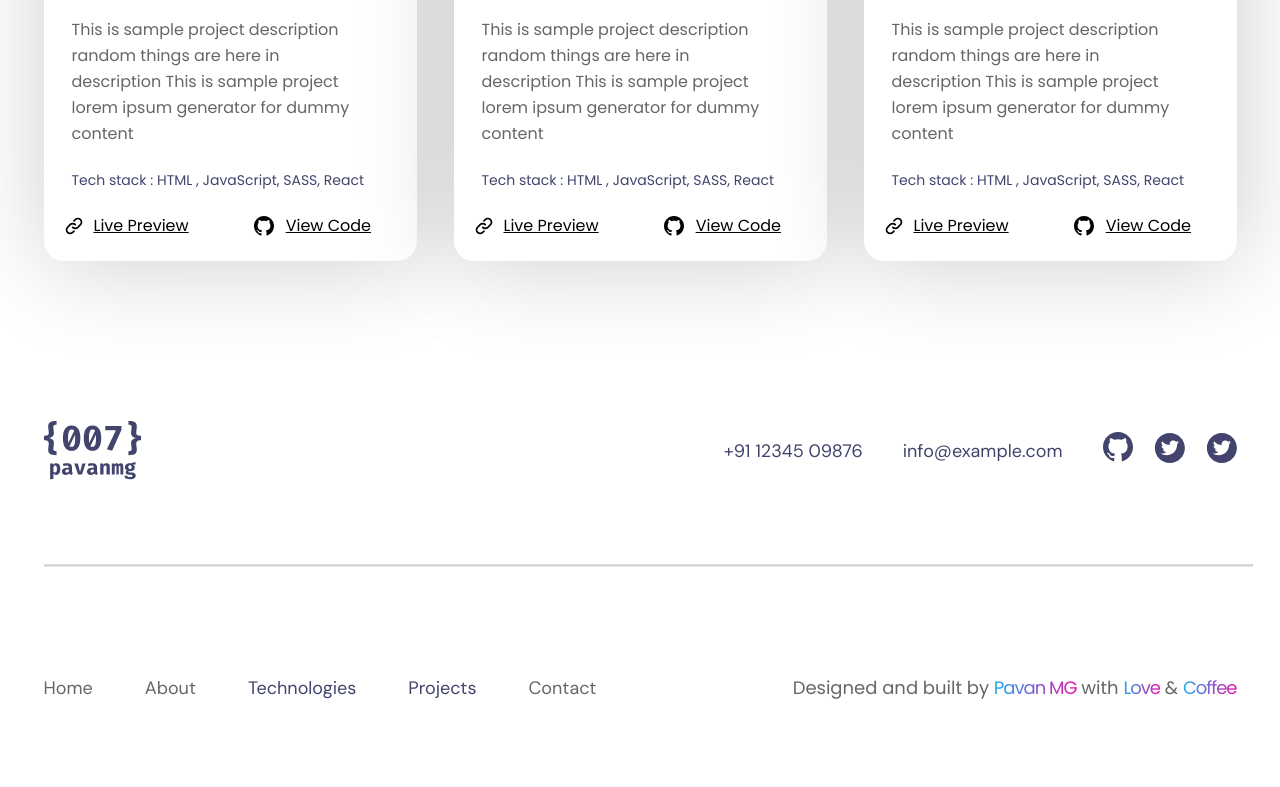
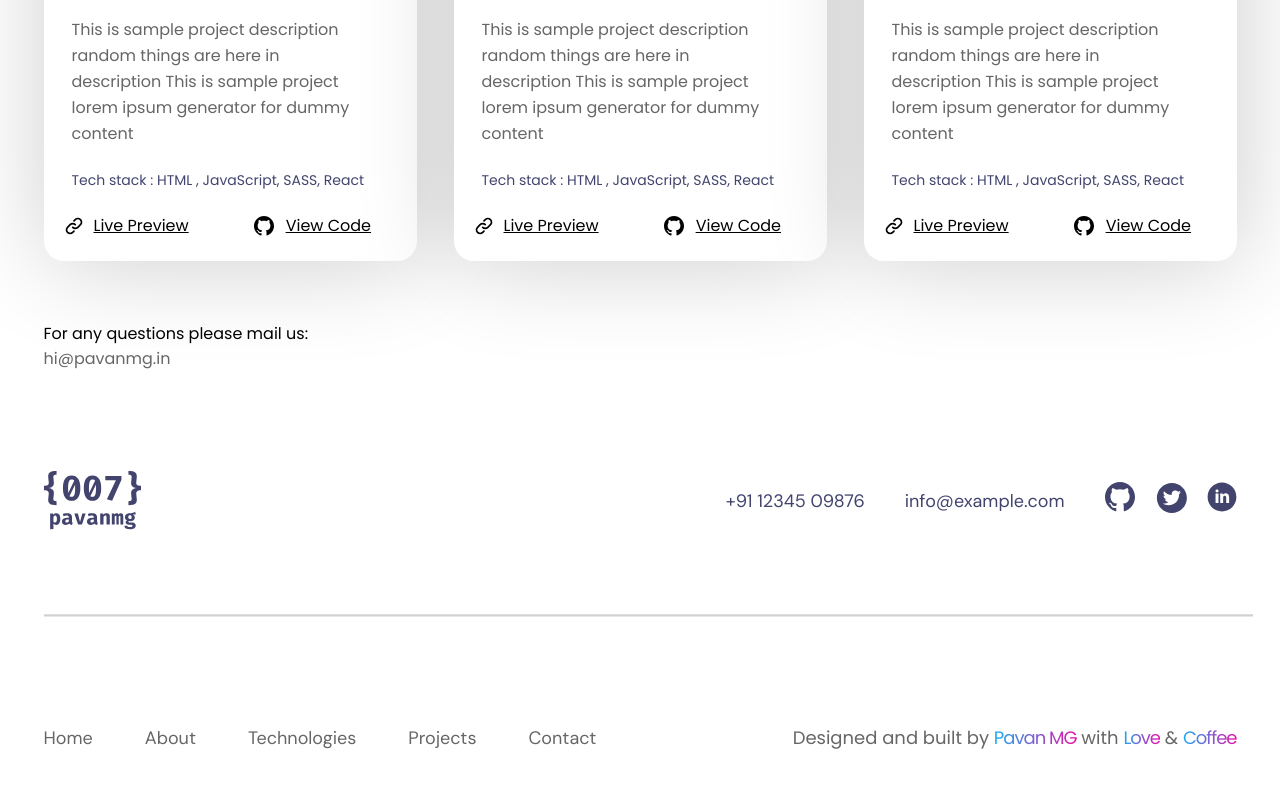
Before and after one commit to ahafonova/ITEA, a plain HTML site: page index.html in a window 1280 px wide. Shown: the part 3429-4216 px from the top of the page. Drawn offline with Linux system fonts and the light colour scheme.

Commit message:
Add files via upload

```diff
--- a/index.html
+++ b/index.html
@@ -360,6 +360,12 @@
           </div>
         </div>
       </section>
+      <section class="mail_us">
+        <div class="questions">For any questions please mail us:</div>
+        <div class="e_mail">
+          <a href="mailto:hi@pavanmg.in">hi@pavanmg.in</a>
+        </div>
+      </section>
     </main>
     <footer>
       <div class="footer contacts">
@@ -374,18 +380,20 @@
             <div class="phone">info@example.com</div>
           </div>
           <div class="social_media_header">
-            <div><img src="./img/main/Vector (1).svg" alt="github" /></div>
             <div>
-              <img
+              <a href="https://github.com/" target="blank"><img src="./img/main/Vector (1).svg" alt="github" /></div></a>
+            <div>
+              <a href="https://twitter.com/" target="blank"><img
                 src="./img/main/ant-design_twitter-circle-filled (1).svg"
                 alt="twitter"
-              />
+              /></a>
             </div>
             <div>
-              <img
-                src="./img/main/ant-design_twitter-circle-filled (1).svg"
-                alt="linkedin"
-              />
+              <a href="https://linkedin.com/" target="blank">
+                <img
+                  src="./img/main/entypo-social_linkedin-with-circle (1).svg"
+                  alt="linkedin"
+              /></a>
             </div>
           </div>
         </div>
@@ -400,8 +408,8 @@
               <a href="#home">Home</a>
             </div>
             <div><a href="#about">About</a></div>
-            <div>Technologies</div>
-            <div>Projects</div>
+            <div> <a href="#">Technologies</a></div>
+            <div><a href="#">Projects</a> </div>
             <div><a href="#contacts">Contact</a></div>
           </div>
           <div class="design">
```
